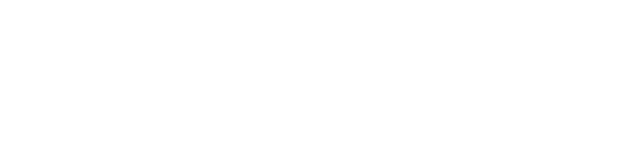
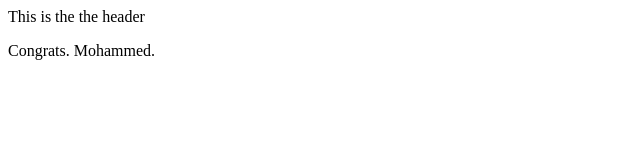
Before and after one commit to MHHamdan/testGit, a plain HTML site: page index.html in a window 1280 px wide. Shown: the whole page, without its empty margins (0-640 px from the left). Drawn offline with Linux system fonts and the light colour scheme.

Commit message:
add head body

```diff
--- a/index.html
+++ b/index.html
@@ -1 +1,19 @@
-<html>   </html>
+<html>
+
+
+  <head>
+This is the the header
+  </head>
+  <body>
+
+    <p> Congrats. Mohammed.
+
+    </p>
+  </body>
+
+
+
+
+
+
+</html>
```
